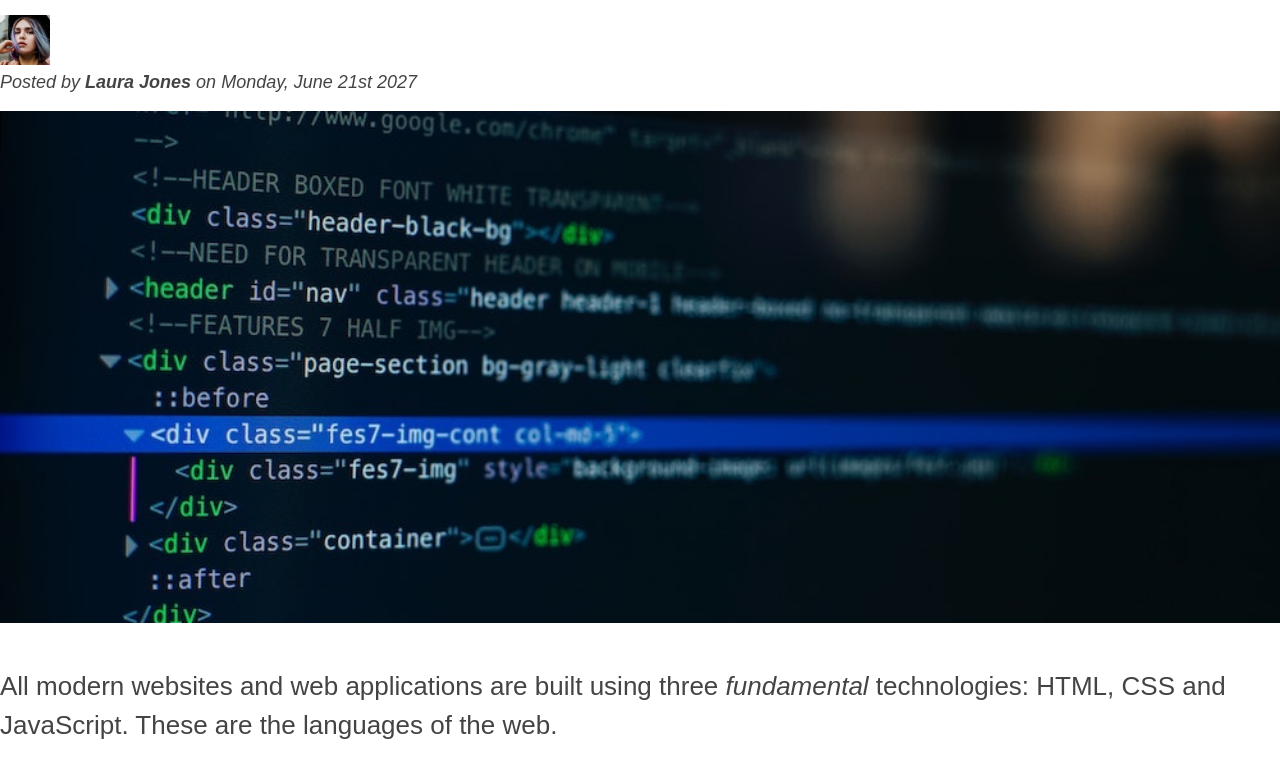
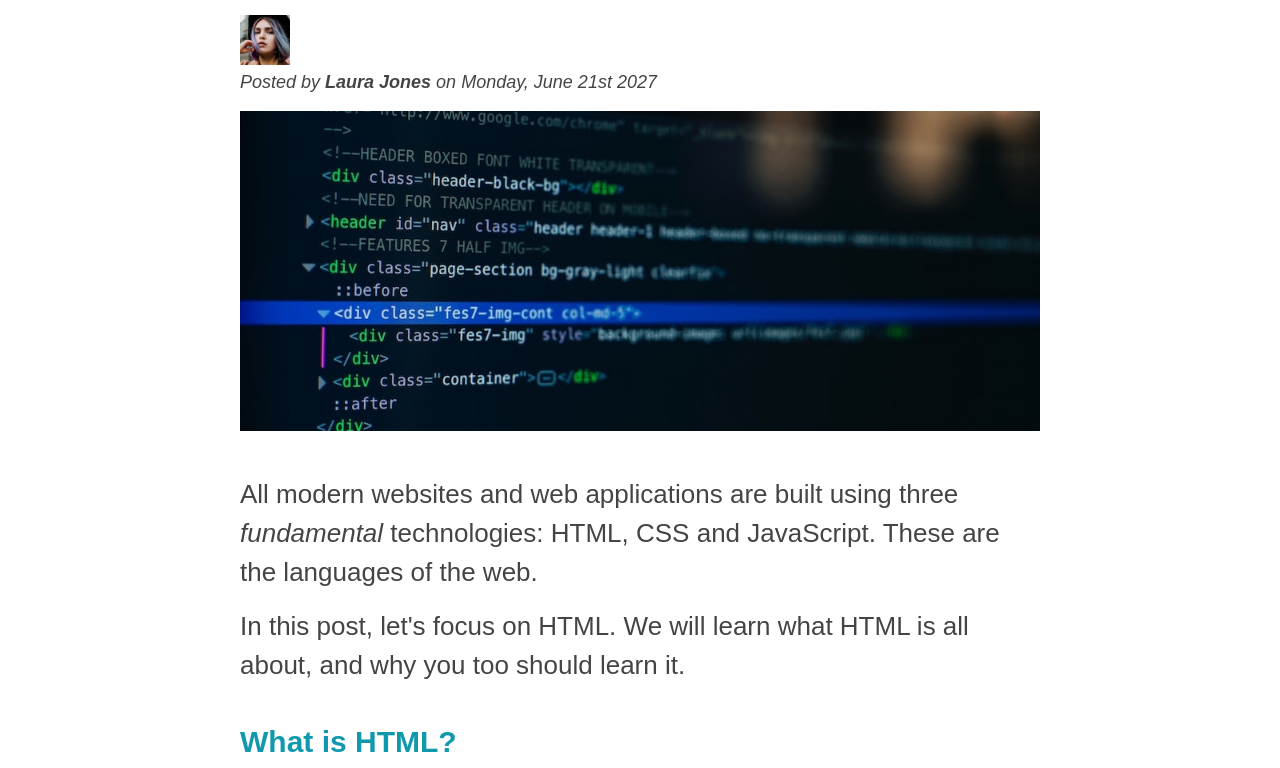
Before and after one commit to jayanttArora/html-css-course, a plain HTML site: page 03-CSS-Fundamentals/index.html in a window 1280 px wide. Shown: the part 250-1018 px from the top of the page. Drawn offline with Linux system fonts and the light colour scheme.

Commit message:
Add website-page to centre position
Added the project page to the centre position.

```diff
--- a/03-CSS-Fundamentals/index.html
+++ b/03-CSS-Fundamentals/index.html
@@ -9,6 +9,7 @@
   <body>
     <!-- This is how to write a comment in HTML. -->
 
+    <div class="container">
       <header class="main-header">
         <h1>📘 The Code Magazine</h1>
 
@@ -52,8 +53,8 @@
         </p>
 
         <p>
-        In this post, let's focus on HTML. We will learn what HTML is all about,
-        and why you too should learn it.
+          In this post, let's focus on HTML. We will learn what HTML is all
+          about, and why you too should learn it.
         </p>
 
         <h3>What is HTML?</h3>
@@ -67,8 +68,8 @@
 
         <p>
           HTML consists of elements that describe different types of content:
-        paragraphs, links, headings, images, video, etc. Web browsers understand
-        HTML and render HTML code as websites.
+          paragraphs, links, headings, images, video, etc. Web browsers
+          understand HTML and render HTML code as websites.
         </p>
 
         <p>In HTML, each element is made up of 3 parts:</p>
@@ -91,8 +92,8 @@
         <h3>Why should you learn HTML?</h3>
 
         <p>
-        There are countless reasons for learning the fundamental language of the
-        web. Here are 5 of them:
+          There are countless reasons for learning the fundamental language of
+          the web. Here are 5 of them:
         </p>
 
         <ul>
@@ -152,5 +153,6 @@
           Copyright &copy; 2027 by The Code Magazine.
         </p>
       </footer>
+    </div>
   </body>
 </html>
--- a/03-CSS-Fundamentals/style.css
+++ b/03-CSS-Fundamentals/style.css
@@ -8,6 +8,11 @@ body {
   font-family: sans-serif;
 
   border-top: 10px solid #1098ad;
+}
+
+.container {
+  width: 800px;
+  margin: 0 auto;
 }
 
 .main-header {
```
Lines whose indentation alone changed are shown as unchanged.
